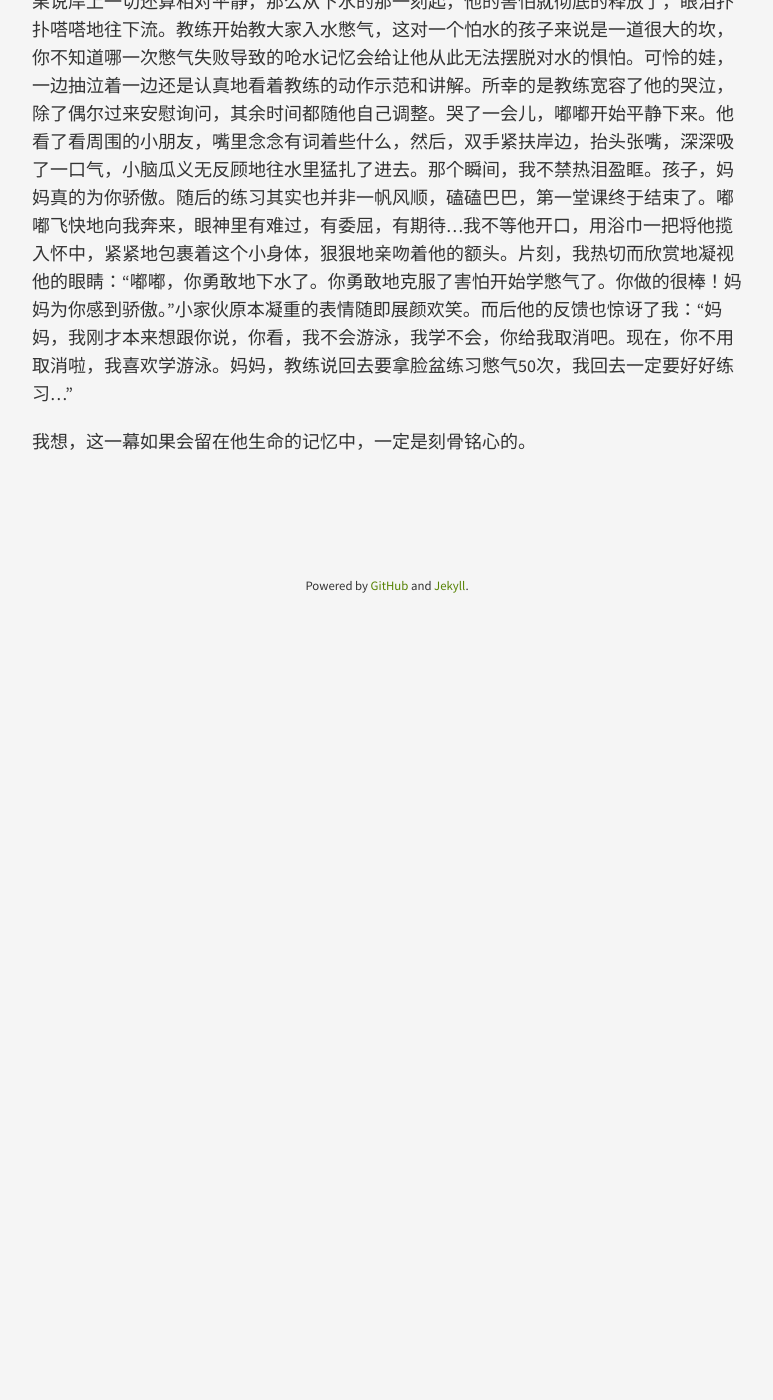
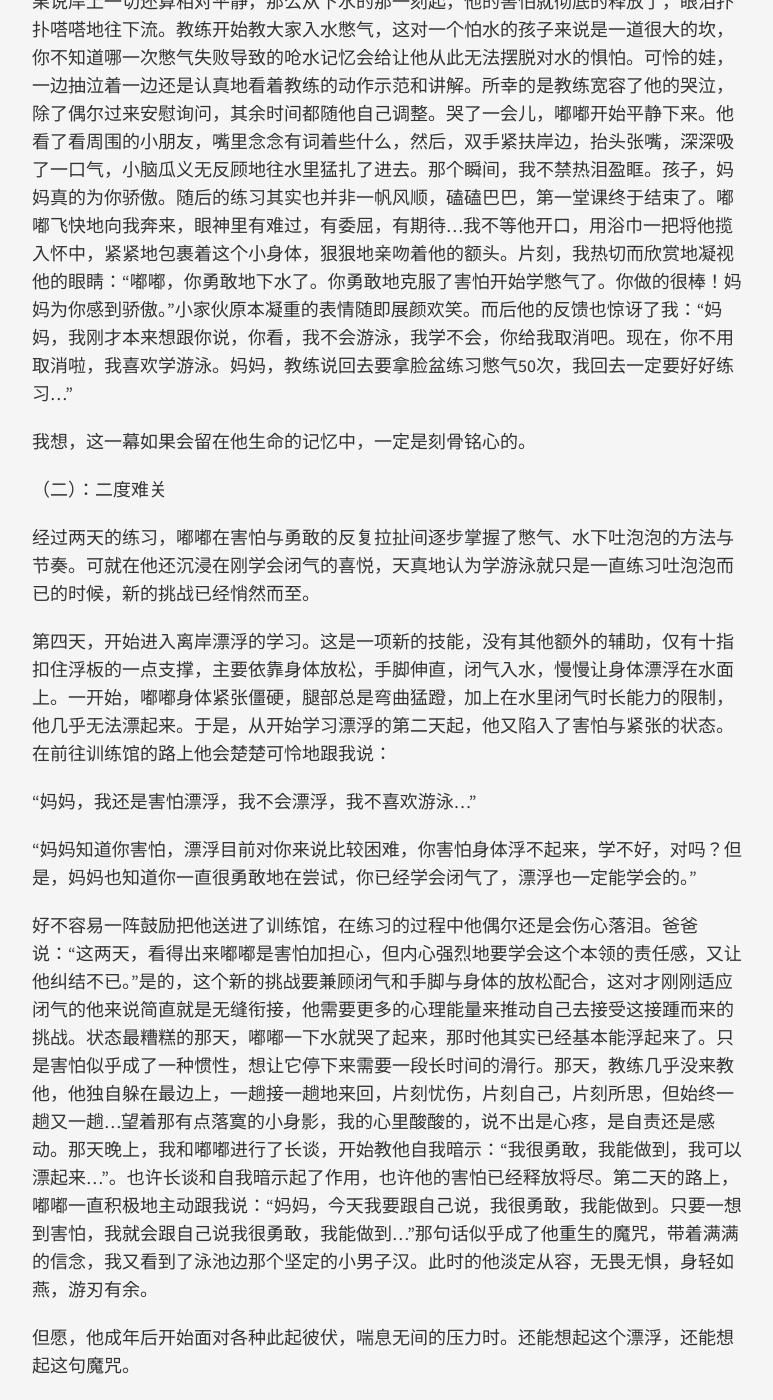
Before and after one commit to linglingji/linglingji.github.io, a Jekyll site: the page built from _posts/2018-07-24-SwimBoy.md, in a window 1280 px wide and 1400 px high, scrolled down 620 px. Shown: the whole window, without its empty margins (253-1026 px from the left). Built offline with Jekyll 4.4.1, drawn with Linux system fonts in a browser that asks for light colours; before the commit the page ends 1235 px from its top, so only the background shows below that; some of the changed text lies outside the part shown.

Commit message:
new post

```diff
--- a/_posts/2018-07-24-SwimBoy.md
+++ b/_posts/2018-07-24-SwimBoy.md
@@ -12,3 +12,23 @@ tags:
 第一天进训练馆，我也傻了。参训人员不少，年龄、游泳水平差异巨大。嘟嘟置身其中几乎是最弱势的，年龄最小，游泳基础为零，可能也最怕水。我不禁开始担心，这他能受的了吗？那么多人，其他人又比他大或者更有游泳经验，对他会有什么影响，教练会好好对待他吗？甚至，开始有点后悔让他来参加这个班。还没等我继续忧心，所有人已经齐刷刷，一字排开，跟随教练做准备运动，进行第一步岸上蛙泳腿姿势训练。嘟嘟在整个过程缓慢而被动地参与着，我知道他的小脑袋瓜正在满负荷地运转着，打量这个地方，身边的人，教练的表情动作，什么是准备运动，还有，那一大池子的水...除了泳池来过一次，其余对于我们来说司空见惯的一切对于他来说都是人生第一次，嘟嘟的神情木讷而犹豫。如果说岸上一切还算相对平静，那么从下水的那一刻起，他的害怕就彻底的释放了，眼泪扑扑嗒嗒地往下流。教练开始教大家入水憋气，这对一个怕水的孩子来说是一道很大的坎，你不知道哪一次憋气失败导致的呛水记忆会给让他从此无法摆脱对水的惧怕。可怜的娃，一边抽泣着一边还是认真地看着教练的动作示范和讲解。所幸的是教练宽容了他的哭泣，除了偶尔过来安慰询问，其余时间都随他自己调整。哭了一会儿，嘟嘟开始平静下来。他看了看周围的小朋友，嘴里念念有词着些什么，然后，双手紧扶岸边，抬头张嘴，深深吸了一口气，小脑瓜义无反顾地往水里猛扎了进去。那个瞬间，我不禁热泪盈眶。孩子，妈妈真的为你骄傲。随后的练习其实也并非一帆风顺，磕磕巴巴，第一堂课终于结束了。嘟嘟飞快地向我奔来，眼神里有难过，有委屈，有期待...我不等他开口，用浴巾一把将他揽入怀中，紧紧地包裹着这个小身体，狠狠地亲吻着他的额头。片刻，我热切而欣赏地凝视他的眼睛：“嘟嘟，你勇敢地下水了。你勇敢地克服了害怕开始学憋气了。你做的很棒！妈妈为你感到骄傲。”小家伙原本凝重的表情随即展颜欢笑。而后他的反馈也惊讶了我：“妈妈，我刚才本来想跟你说，你看，我不会游泳，我学不会，你给我取消吧。现在，你不用取消啦，我喜欢学游泳。妈妈，教练说回去要拿脸盆练习憋气50次，我回去一定要好好练习...”
 
 我想，这一幕如果会留在他生命的记忆中，一定是刻骨铭心的。
+
+（二）：二度难关
+
+经过两天的练习，嘟嘟在害怕与勇敢的反复拉扯间逐步掌握了憋气、水下吐泡泡的方法与节奏。可就在他还沉浸在刚学会闭气的喜悦，天真地认为学游泳就只是一直练习吐泡泡而已的时候，新的挑战已经悄然而至。
+
+第四天，开始进入离岸漂浮的学习。这是一项新的技能，没有其他额外的辅助，仅有十指扣住浮板的一点支撑，主要依靠身体放松，手脚伸直，闭气入水，慢慢让身体漂浮在水面上。一开始，嘟嘟身体紧张僵硬，腿部总是弯曲猛蹬，加上在水里闭气时长能力的限制，他几乎无法漂起来。于是，从开始学习漂浮的第二天起，他又陷入了害怕与紧张的状态。在前往训练馆的路上他会楚楚可怜地跟我说：
+
+“妈妈，我还是害怕漂浮，我不会漂浮，我不喜欢游泳...”
+
+“妈妈知道你害怕，漂浮目前对你来说比较困难，你害怕身体浮不起来，学不好，对吗？但是，妈妈也知道你一直很勇敢地在尝试，你已经学会闭气了，漂浮也一定能学会的。”
+
+好不容易一阵鼓励把他送进了训练馆，在练习的过程中他偶尔还是会伤心落泪。爸爸说：“这两天，看得出来嘟嘟是害怕加担心，但内心强烈地要学会这个本领的责任感，又让他纠结不已。”是的，这个新的挑战要兼顾闭气和手脚与身体的放松配合，这对才刚刚适应闭气的他来说简直就是无缝衔接，他需要更多的心理能量来推动自己去接受这接踵而来的挑战。状态最糟糕的那天，嘟嘟一下水就哭了起来，那时他其实已经基本能浮起来了。只是害怕似乎成了一种惯性，想让它停下来需要一段长时间的滑行。那天，教练几乎没来教他，他独自躲在最边上，一趟接一趟地来回，片刻忧伤，片刻自己，片刻所思，但始终一趟又一趟...望着那有点落寞的小身影，我的心里酸酸的，说不出是心疼，是自责还是感动。那天晚上，我和嘟嘟进行了长谈，开始教他自我暗示：“我很勇敢，我能做到，我可以漂起来...”。也许长谈和自我暗示起了作用，也许他的害怕已经释放将尽。第二天的路上，嘟嘟一直积极地主动跟我说：“妈妈，今天我要跟自己说，我很勇敢，我能做到。只要一想到害怕，我就会跟自己说我很勇敢，我能做到...”那句话似乎成了他重生的魔咒，带着满满的信念，我又看到了泳池边那个坚定的小男子汉。此时的他淡定从容，无畏无惧，身轻如燕，游刃有余。
+
+但愿，他成年后开始面对各种此起彼伏，喘息无间的压力时。还能想起这个漂浮，还能想起这句魔咒。
+
+(三)：突破，突破，再突破
+
+闭气、漂浮两座大山算是顺利地翻过了，而时间也来到了游泳学习的最后一周。教练眼见嘟嘟扶着浮板，俯仰自如，蹬腿如蛙，遂将他与另一年龄相仿的小朋友转移至水深处加强练习。
+
+“深”水区是熟练的“大咖”们聚集的地方，对他们来说深水不深，均能随时落地，但对嘟嘟来说那真是深不可探底啊。先前在浅水区学，有机会立地休息，调整姿势，但进了深水区，立地就意味着没顶。那个与嘟嘟年龄相仿的小伙伴因为有游泳的经验，在深水里勉强能撑浮片刻。嘟嘟尽管狗刨式地狂蹬，双手紧抓浮板，可身体还是不可阻挡地下沉。那一刻，他惊吓得放声大哭，教练让他坐在岸边休息至平静。随后，他的身上多了一个游泳圈，有了泳圈的安全兜护，才又恢复了积极地练习。那天回来，嘟嘟斩钉截铁地跟我说：“妈妈，我不要去深水区。”嗨，深水区，又一个痛啊，这可不是光光一句：“我很勇敢，我能做到”可以扛过去的。我开始与他交流在深水区的感觉以及如何不让身体不沉下去，我们提到了踩水。好学的天性以及不想让教练失望的力量促使他非常重视踩水的方法，他详细地询问动作要领，认真地对着镜子试作，心里似乎看到了希望。第二天，他并没有游往深水区，就在我有些失落的时候，突然发现，他在浅水区边游边尝试踩水的动作。小家伙真是出乎我的意料。回家后，我问他：“你还是觉得在浅水区比较安全是吗？”他告诉我：“我是在浅水区试试看你教我的踩水，现在我学会了，明天我一定要去深水区。”第三天，做完准备运动他就拉着那个同龄小伙伴往深水边上冲了过去，然后一整堂课和小伙伴游游停停，说说笑笑，像两只快乐的小鱼自由地穿梭着。
```
